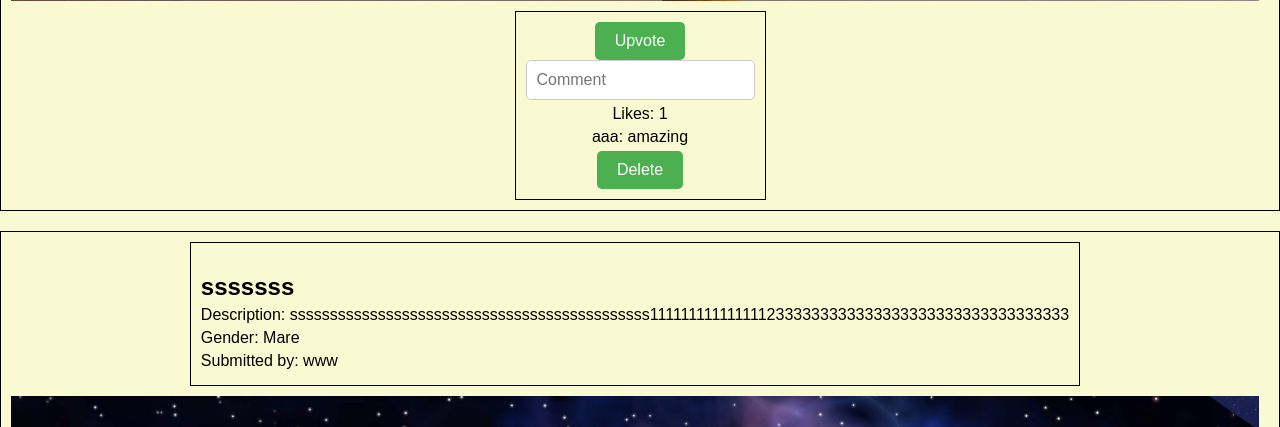
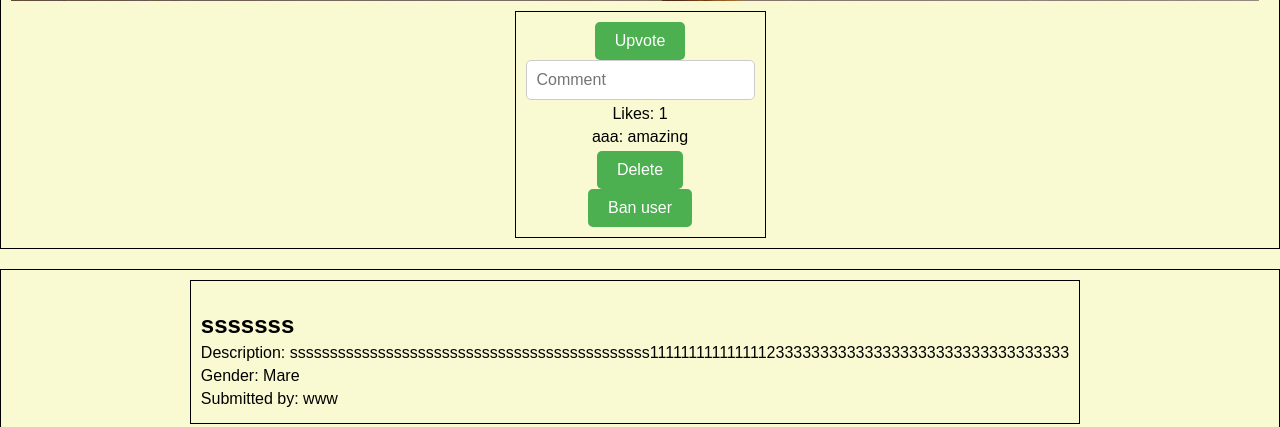
Before and after one commit to Venomkajo/hobby-gallery, a Flask app: page /gallery in a window 1280 px wide. Shown: the part 2052-2479 px from the top of the page. Run offline with Flask 3, Linux system fonts and the light colour scheme; a user stored in the database is signed in; some libraries are stand-ins or nearby versions.

Commit message:
added ban and error, update code

```diff
--- a/web/app.py
+++ b/web/app.py
@@ -10,7 +10,7 @@ app = Flask(__name__)
 
 # connect to database
 db = SQL("sqlite:///gallery.db")
-db.execute("CREATE TABLE IF NOT EXISTS users (id INTEGER PRIMARY KEY, username TEXT, password TEXT)")
+db.execute("CREATE TABLE IF NOT EXISTS users (id INTEGER PRIMARY KEY, username TEXT, password TEXT, banned BOOLEAN DEFAULT 0)")
 db.execute("CREATE TABLE IF NOT EXISTS images (image_id INTEGER PRIMARY KEY, user_id INTEGER, image TEXT, title TEXT, description TEXT, gender TEXT, upvotes INTEGER DEFAULT 0, FOREIGN KEY (user_id) REFERENCES users(id))")
 db.execute("CREATE TABLE IF NOT EXISTS reviews (review_id INTEGER PRIMARY KEY, image_id INTEGER, user_id INTEGER, comment TEXT, FOREIGN KEY (image_id) REFERENCES images(image_id) ON DELETE CASCADE, FOREIGN KEY (user_id) REFERENCES users(id))")
 db.execute("CREATE TABLE IF NOT EXISTS upvotes (user_id INTEGER, image_id INTEGER, FOREIGN KEY (user_id) REFERENCES users(id), FOREIGN KEY (image_id) REFERENCES images(image_id) ON DELETE CASCADE)")
@@ -31,11 +31,13 @@ logged_in = False
 def index():
     return render_template('index.html')
 
+
 # gallery page
 @app.route('/gallery', methods=["GET", "POST"])
 def gallery():
     sort = 'newest'
     search = ''
+    user_search = ''
 
     if request.method == "POST":
 
@@ -43,57 +45,61 @@ def gallery():
             sort = request.form['sort']
         if request.form['search']:
             search = request.form['search']
+        if request.form['user_search']:
+            user_search = request.form['user_search']
 
+    # check if logged in
     if session.get("user_id"):
         user_id = session['user_id']
     else:
         user_id = 0
 
-    if sort == 'newest':
-        files = db.execute("SELECT * FROM images JOIN users ON users.id = images.user_id ORDER BY images.image_id DESC")
-    elif sort == 'oldest':
-        files = db.execute("SELECT * FROM images JOIN users ON users.id = images.user_id ORDER BY images.image_id ASC")
-    elif sort == 'upvoted':
-        files = db.execute("SELECT * FROM images JOIN users ON users.id = images.user_id ORDER BY images.upvotes DESC")
-    elif sort == 'random':
-        files = db.execute("SELECT * FROM images JOIN users ON users.id = images.user_id ORDER BY RANDOM()")
-    else:
-        return "sorting error"
-
-    if search:
+    # sort or search gallery
+    if search and user_search:
+        formatted_search = '%{}%'.format(search)
+        formatted_user_search = '%{}%'.format(user_search)
+        files = db.execute("SELECT * FROM images JOIN users ON users.id = images.user_id WHERE title LIKE ? AND username LIKE ? ORDER BY images.image_id DESC", formatted_search, formatted_user_search)
+    elif search:
         formatted_search = '%{}%'.format(search)
         files = db.execute("SELECT * FROM images JOIN users ON users.id = images.user_id WHERE title LIKE ? ORDER BY images.image_id DESC", formatted_search)
+    elif user_search:
+        formatted_user_search = '%{}%'.format(user_search)
+        files = db.execute("SELECT * FROM images JOIN users ON users.id = images.user_id WHERE username LIKE ? ORDER BY images.image_id DESC", formatted_user_search)
+    else:
+        if sort == 'newest':
+            files = db.execute("SELECT * FROM images JOIN users ON users.id = images.user_id ORDER BY images.image_id DESC")
+        elif sort == 'oldest':
+            files = db.execute("SELECT * FROM images JOIN users ON users.id = images.user_id ORDER BY images.image_id ASC")
+        elif sort == 'upvoted':
+            files = db.execute("SELECT * FROM images JOIN users ON users.id = images.user_id ORDER BY images.upvotes DESC")
+        elif sort == 'random':
+            files = db.execute("SELECT * FROM images JOIN users ON users.id = images.user_id ORDER BY RANDOM()")
+        else:
+            return render_template('error.html', text="sorting error")
 
     return render_template('gallery.html', files=files, image_exist=image_exist, get_image_rating=get_image_rating, vote_check=vote_check, user_id=user_id, get_comment=get_comment)
 
-@app.route('/search')
-def search():
-
-    files = db.execute("SELECT * FROM images JOIN users ON users.id = images.user_id ORDER BY images.image_id DESC")
-    for file in files:
-        file = file['title']
-
-    return render_template('search.html', files=files)
 
 # handle uploading file
 @app.route('/upload', methods=["GET", "POST"])
 def upload():
 
+    # check for login
     if session.get("user_id") is None:
-        text = "please login"
         return redirect("/login")
 
+    # make sure image exists
     if request.method == ("POST"):
         if 'image' not in request.files:
-            return 'form error'
+            return render_template('error.html', text="form error")
 
         image = request.files['image']
 
         if image.filename == "":
-            return 'no image submitted'
+            return render_template('error.html', text="no image submitted")
 
         if check_image(image) == False:
-            return 'not an image'
+            return render_template('error.html', text="not an image")
 
         name = request.form['name']
         description = request.form['description']
@@ -105,7 +111,7 @@ def upload():
         image.stream.seek(0)
 
         if not (name and description and gender):
-            return 'please fill out all fields'
+            return render_template('error.html', text="not all fields filled out")
 
         # save file in /static/
         file_path = os.path.join(app.config['UPLOAD_FOLDER'], unique_filename)
@@ -116,6 +122,7 @@ def upload():
         return redirect('/')
 
     return render_template('upload.html')
+
 
 # login
 @app.route('/login', methods=["GET", "POST"])
@@ -129,9 +136,9 @@ def login():
         password = request.form['password']
 
         if not username:
-            return 'Please enter a username'
+            return render_template('error.html', text="username not entered")
         elif not password:
-            return 'Please enter a password'
+            return render_template('error.html', text="password not entered")
 
         # generate secure password
         hashed_password = generate_password_hash(password)
@@ -140,12 +147,13 @@ def login():
 
         # check if password is correct and user exists
         if not rows or not check_password_hash(rows[0]["password"], password):
-                return "invalid username and/or password"
+                return render_template('error.html', text="invalid username or password")
 
         session["user_id"] = rows[0]["id"]
         return redirect('/')
 
     return render_template('login.html')
+
 
 # handle register
 @app.route('/register', methods=["GET", "POST"])
@@ -161,18 +169,14 @@ def register():
         confirm = request.form['confirm']
 
         # check if empty
-        if not username:
-            return 'Please enter a username'
-        elif not password:
-            return 'Please enter a password'
-        elif not confirm:
-            return 'Please confirm the password'
+        if not username or not password or not confirm:
+            return render_template('error.html', text="not all fields filled out")
         elif len(password) < 8:
-            return 'Password must be at least 8 characters long'
+            return render_template('error.html', text="password should be longer or equal to 8 characters")
         elif password != confirm:
-            return 'Passwords do not match'
+            return render_template('error.html', text="passwords do not match")
         elif db.execute("SELECT username FROM users WHERE username = ?", username):
-            return 'Username is taken'
+            return render_template('error.html', text="username is taken")
 
         hashed_password = generate_password_hash(password)
 
@@ -182,16 +186,19 @@ def register():
 
     return render_template('register.html')
 
+
 # clear cookies
 @app.route('/logout')
 def logout():
     session.clear()
     return redirect('/')
 
+
 # contact page
 @app.route('/contact')
 def contact():
     return render_template('contact.html')
+
 
 # upvote a post
 @app.route('/upvote', methods=['POST'])
@@ -220,6 +227,7 @@ def upvote():
         except Exception as e:
             return jsonify({'error': str(e)}), 500
 
+
 # add comment to image
 @app.route("/comment", methods=["POST"])
 def add_comment():
@@ -228,12 +236,8 @@ def add_comment():
     image_id = request.form['comment_id']
 
     # check if empty
-    if not comment:
-        return 'empty comment'
-    if not image_id:
-        return 'image_id error'
-    if not session['user_id']:
-        return 'please login'
+    if not comment or not image_id or not session['user_id']:
+        return render_template('error.html', text="comment is empty")
 
     # insert into reviews table
     db.execute("INSERT INTO reviews (image_id, user_id, comment) VALUES (?, ?, ?)", image_id, session['user_id'], comment)
@@ -247,13 +251,36 @@ def delete_image():
     if db.execute("SELECT * FROM images WHERE image_id = ?", del_id):
         db.execute("DELETE FROM images WHERE image_id = ?", del_id)
     else:
-        return "image already deleted"
+        return render_template('error.html', text="image already deleted")
     return redirect("/")
+
+
+@app.route("/ban_user", methods=['POST'])
+def ban_user():
+
+    username = request.form['ban_username']
+
+    if username:
+        confirm = db.execute("SELECT banned FROM users WHERE username = ?", username)
+        for i in confirm:
+            if i['banned'] == 0:
+                db.execute("UPDATE users SET banned = 1 WHERE username = ?", username)
+            else:
+                return render_template('error.html', text="user already banned")
+            return redirect("/")
+        else:
+            return "error"
+
+
+@app.route("/ban")
+def ban():
+    return render_template('ban.html')
 
 
 # check if image exists
 def image_exist(image):
     return os.path.exists(os.path.join(app.config['UPLOAD_FOLDER'], image))
+
 
 # check if user already upvoted an image
 def vote_check(id):
@@ -263,6 +290,7 @@ def vote_check(id):
         return False
     else:
         return True
+
 
 # get comments from reviews table for image
 def get_comment(id):
@@ -277,6 +305,25 @@ def get_comment(id):
     else:
         return False
 
+
+def is_banned(user_id):
+    confirm = db.execute("SELECT banned FROM users WHERE id = ?", user_id)
+    for i in confirm:
+        if i['banned'] == 1:
+            return True
+        else:
+            return False
+
+
+@app.before_request
+def check_ban():
+    if session.get("user_id"):
+        user_id = session['user_id']
+        if is_banned(user_id):
+            if request.endpoint != 'ban':
+                return redirect('/ban')
+
+
 # define a context processor to inject variables into all templates
 @app.context_processor
 def inject_layout():
--- a/web/helpers.py
+++ b/web/helpers.py
@@ -9,6 +9,7 @@ def check_image(image):
     file_mime_type = mime.from_buffer(image.read())
     return file_mime_type.startswith('image/')
 
+
 #get current image rating
 def get_image_rating(id):
     rating = db.execute("SELECT upvotes FROM images WHERE image_id = ?", id)
--- a/web/static/styles.css
+++ b/web/static/styles.css
@@ -205,4 +205,13 @@ input
     border-radius: 5px;
     background-color: #fff;
     margin: auto;
-  }
+}
+
+.error
+{
+    font-size: x-large;
+    color: red;
+    text-align: center;
+    font-size: x-large;
+    margin-top: 50px;
+}
--- a/web/templates/gallery.html
+++ b/web/templates/gallery.html
@@ -11,7 +11,8 @@
             <option value="upvoted">Most Votes</option>
             <option value="random">Random</option>
         </select>
-        <input name="search" autocomplete="off" placeholder="Search...">
+        <input name="search" autocomplete="off" placeholder="Search by name.">
+        <input name="user_search" autocomplete="off" placeholder="Search by username.">
         <button type="submit">Sort/Search</button>
     </form>
     <div class="gallery">
@@ -50,6 +51,10 @@
                         <form action="/delete" method="post">
                             <input hidden value="{{ file.image_id }}" name="delete_id" >
                             <button type="submit">Delete</button>
+                        </form>
+                        <form action="/ban_user" method="post">
+                            <input hidden value="{{ file.username }}" name="ban_username">
+                            <button type="submit" onclick="return confirm('Are you sure you want to ban this user?')">Ban user</button>
                         </form>
                     {% endif %}
                 </div>
```
Also changed, not shown: web/templates/ban.html (added, +10 -0 lines), web/templates/error.html (added, +10 -0 lines), web/gallery.db, web/static/3ec00309-ddac-4209-8532-07522921cc6e.jpg (added), web/static/8496d1d5-e564-4456-a27d-6daef7957a22.jpg (added), 2 other files.
